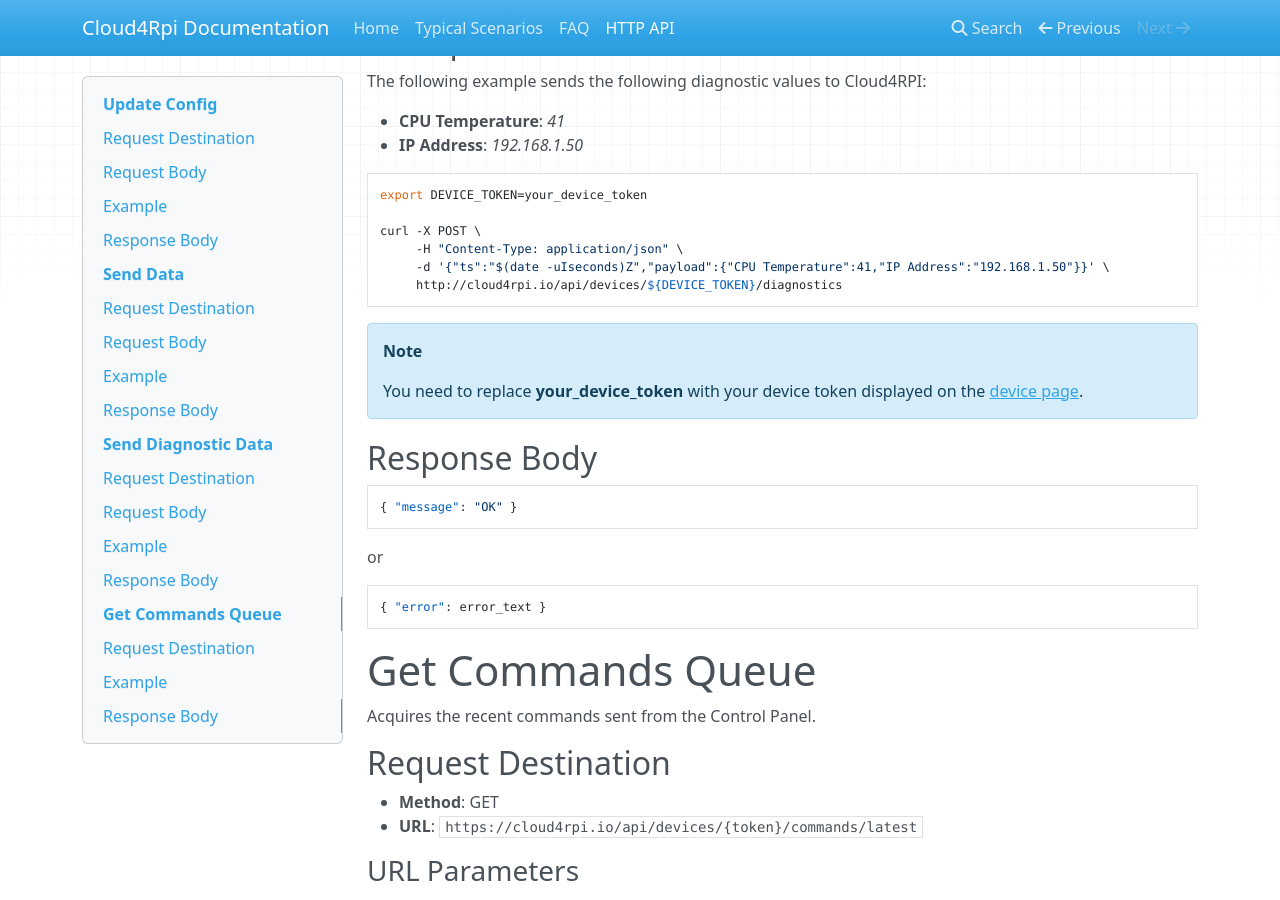
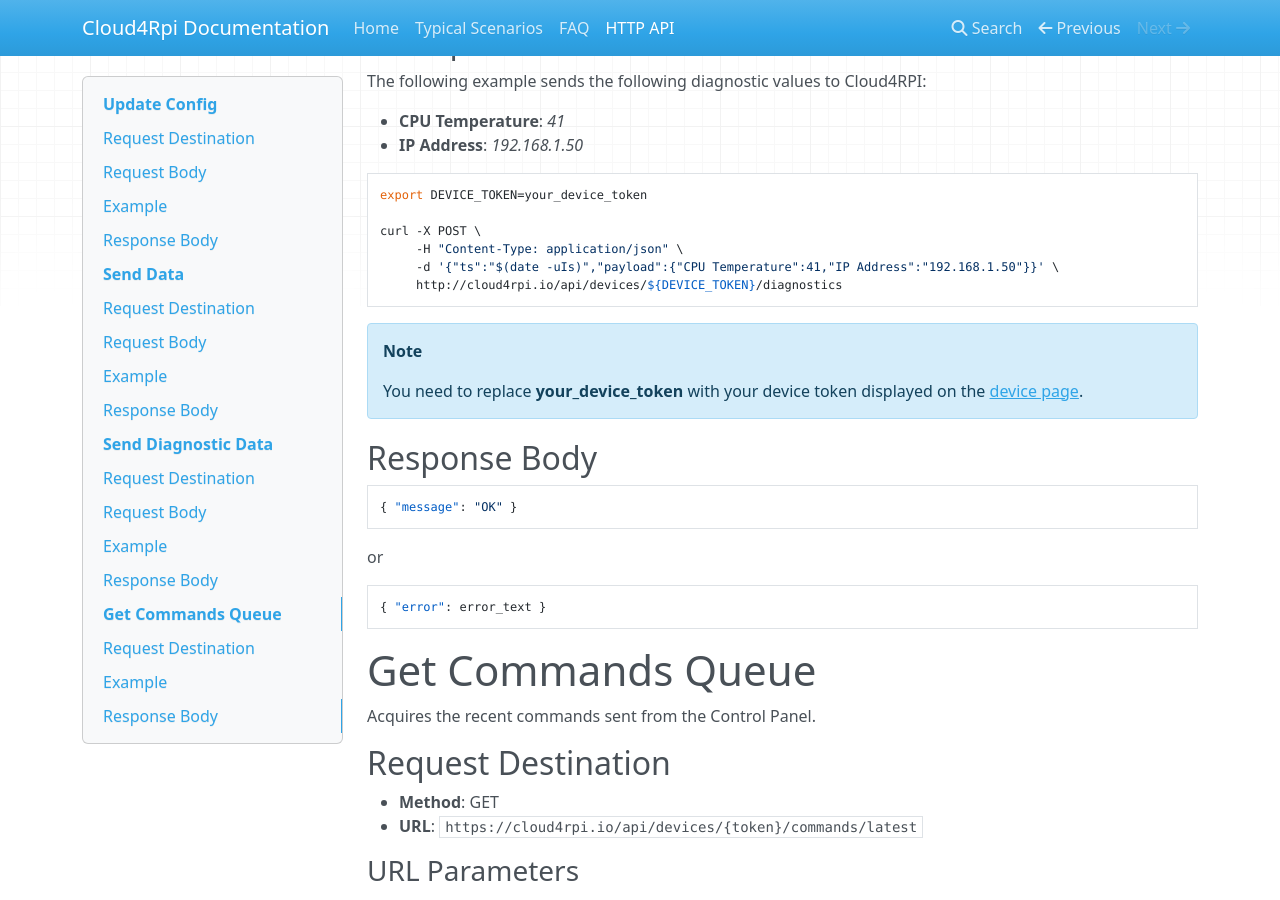
Before and after one commit to cloud4rpi/docs, an MkDocs documentation site: the page built from docs/http_api.md, in a window 1280 px wide and 900 px high, scrolled down 4291 px. Built offline with MkDocs 1.6.1, drawn with Linux system fonts in a browser that asks for light colours; nearby versions of some CDN libraries; old or Windows-style settings are respelled for this version of MkDocs; some of the changed text lies outside the part shown.

Commit message:
fixed date
time zone designator: Z or +hh:mm or -hh:mm

````diff
--- a/docs/http_api.md
+++ b/docs/http_api.md
@@ -143,7 +143,7 @@
 
 curl -X POST \
      -H "Content-Type: application/json" \
-     -d '{"ts":"$(date -uIseconds)Z","payload":{"Temperature":24,"LEDOn":true}}' \
+     -d '{"ts":"$(date -uIs)","payload":{"Temperature":24,"LEDOn":true}}' \
      http://cloud4rpi.io/api/devices/${DEVICE_TOKEN}/data
 ```
 
@@ -218,7 +218,7 @@
 
 curl -X POST \
      -H "Content-Type: application/json" \
-     -d '{"ts":"$(date -uIseconds)Z","payload":{"CPU Temperature":41,"IP Address":"192.168.1.50"}}' \
+     -d '{"ts":"$(date -uIs)","payload":{"CPU Temperature":41,"IP Address":"192.168.1.50"}}' \
      http://cloud4rpi.io/api/devices/${DEVICE_TOKEN}/diagnostics
 ```
 
````
